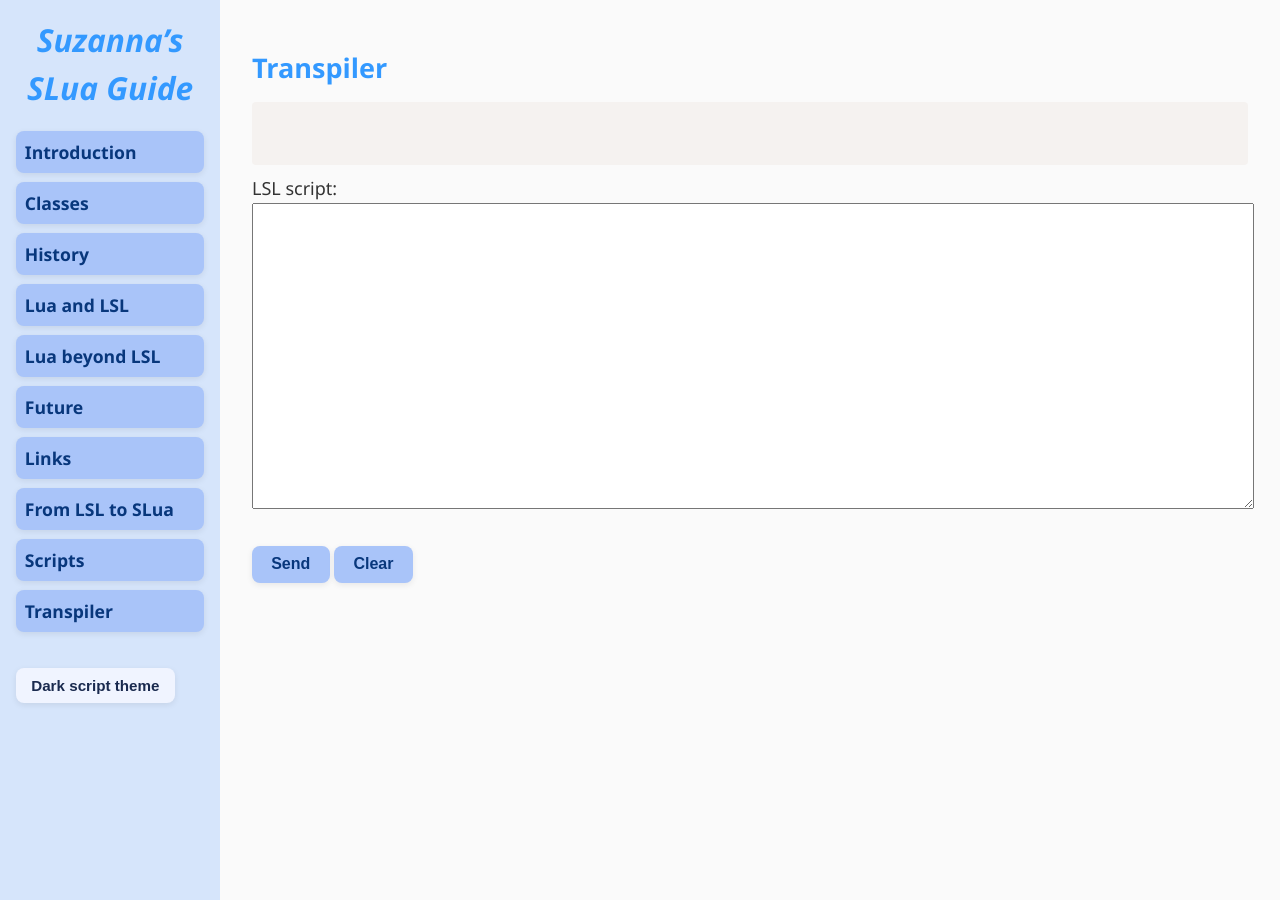
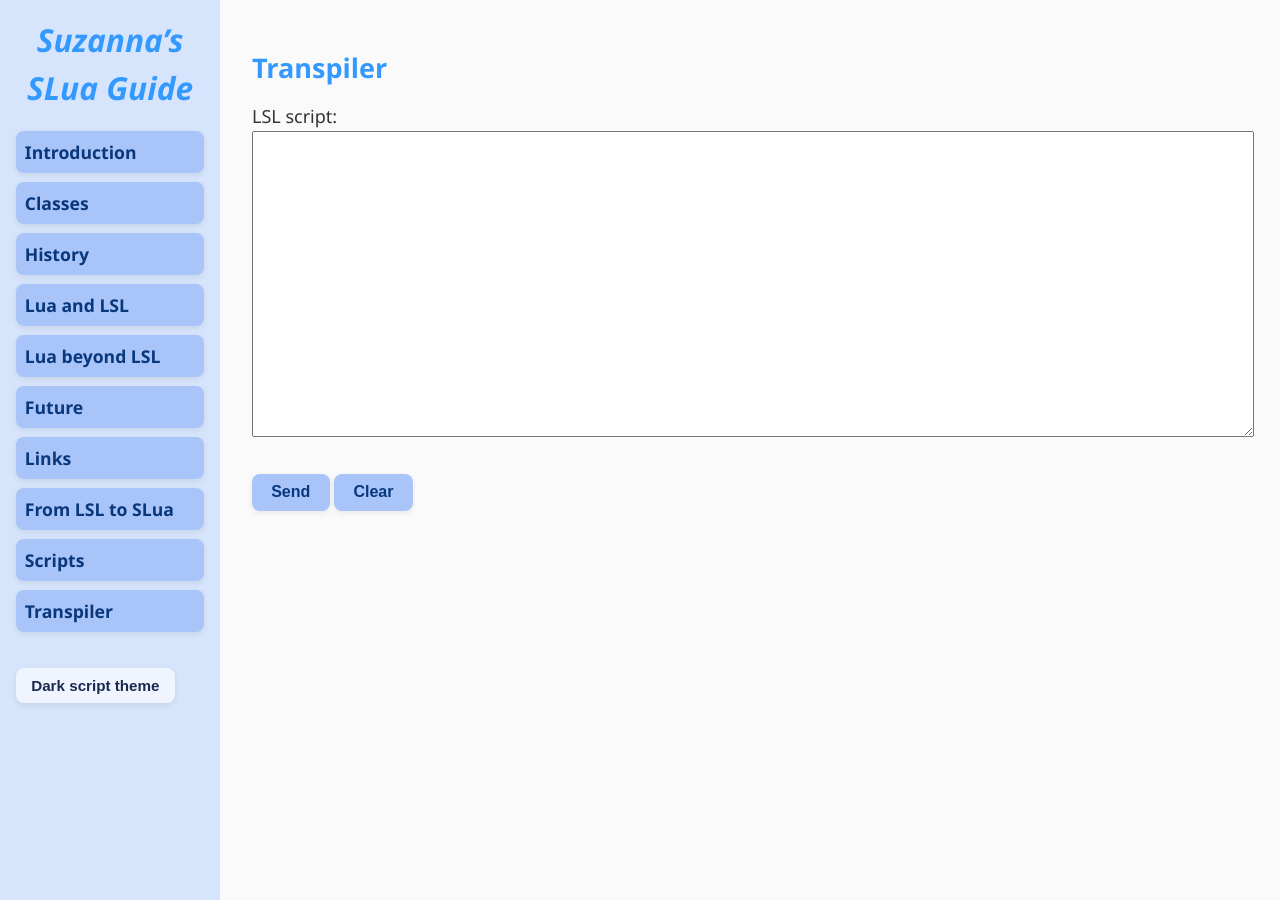
Before and after one commit to Suzanna-Linn/slua, a Jekyll site: the page built from docs/transpiler.md, in a window 1280 px wide. Built offline with Jekyll 4.4.1, drawn with Linux system fonts in a browser that asks for light colours; nearby versions of some CDN libraries; our own code applies the rules of GitHub Pages for plain Markdown files; comment, search, counter and statistics services are not loaded.

Commit message:
Update transpiler.md

```diff
--- a/docs/transpiler.md
+++ b/docs/transpiler.md
@@ -1,8 +1,10 @@
 ## Transpiler
 
-<pre class="language-slua line-numbers">
-  <code class="language-slua" id="transpiled-output"></code>
-</pre>
+<div id="transpiled-container" style="display: none; margin-top: 1em;">
+  <pre class="language-slua line-numbers">
+    <code class="language-slua" id="transpiled-output"></code>
+  </pre>
+</div>
 
 <form id="transpiler-form" autocomplete="off">
   <label for="script">LSL script:</label><br />
```
Also changed, not shown: other parts of docs/transpiler.md (+4 -0 lines).
